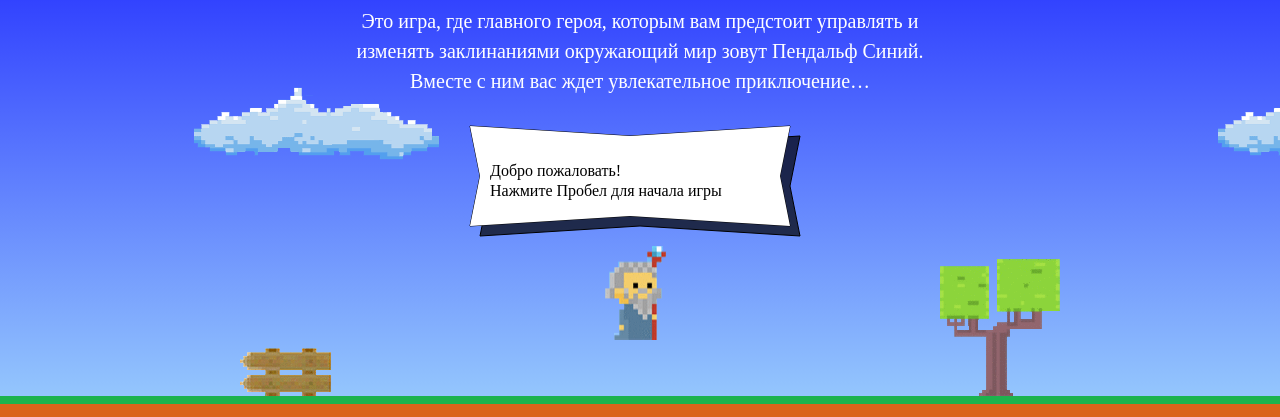
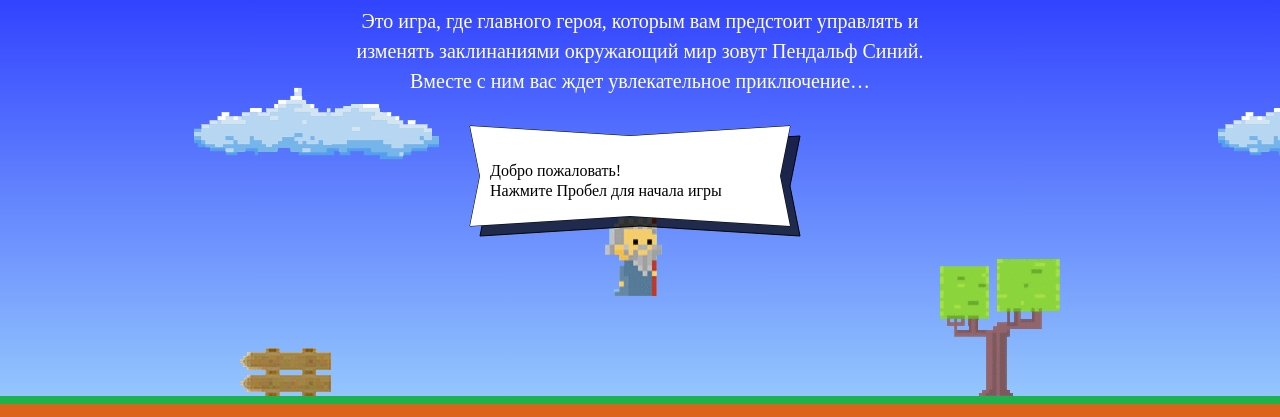
Before and after one commit to CubiZm/81563-code-and-magick-1, a website: page index.html in a window 1280 px wide. Shown: the part 203-620 px from the top of the page. Drawn offline with Linux system fonts and the light colour scheme; a web font is replaced by a local one.

Commit message:
fix высота расположения мага

```diff
--- a/index.html
+++ b/index.html
@@ -174,7 +174,7 @@
 </template>
 
 <script>
-  var FIREBALL_SIZE = 22;
+  var FIRE_BALL_SIZE = 22;
   var WIZARD_SPEED = 3;
   var WIZARD_WIDTH = 70;
 
@@ -191,7 +191,7 @@
   }
 
   function getWizardY(height) {
-    return height / 2;
+    return height * 2 / 3 - getWizardHeight();
   }
 </script>
 <script src="./js/game.js"></script>
```
